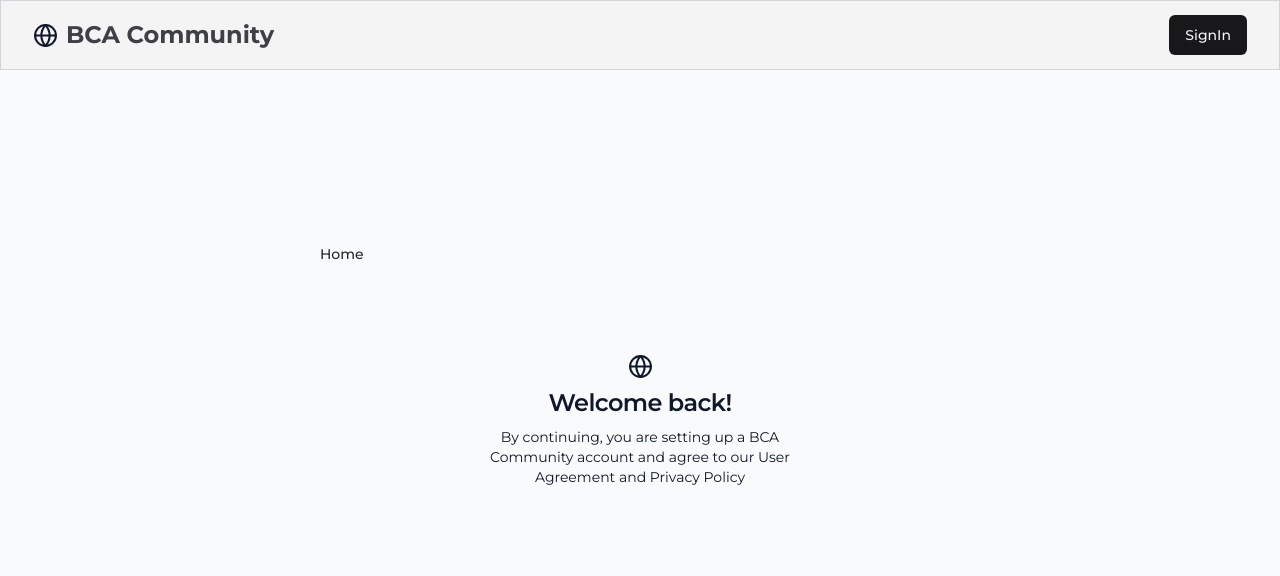
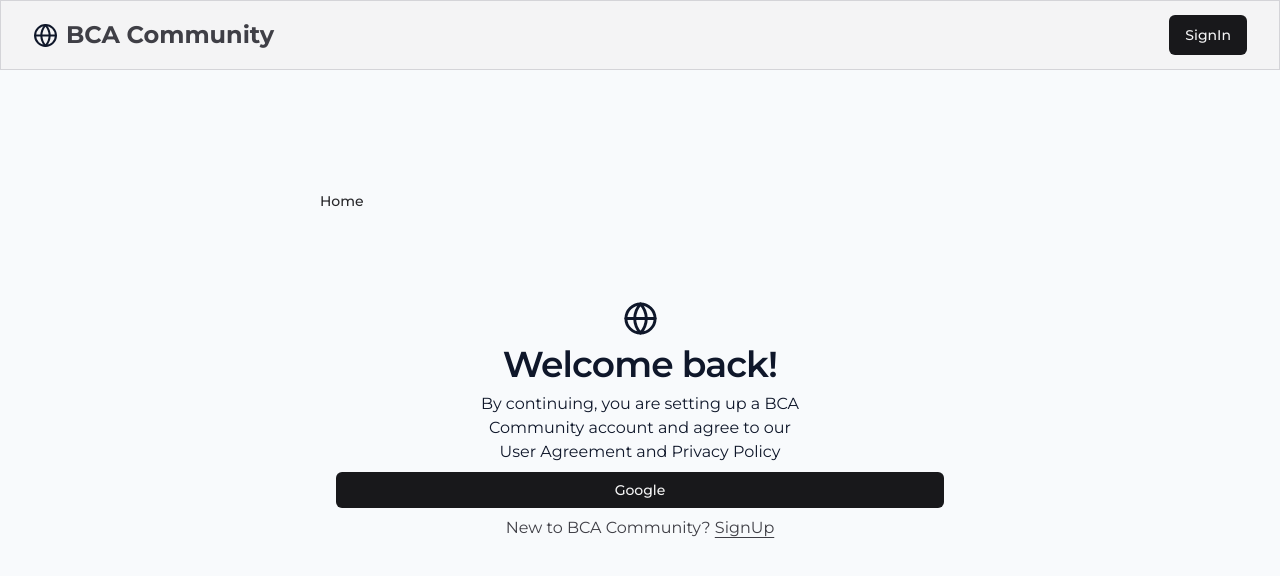
Before and after one commit to BharathxD/DevCircle, a Next.js app: page /signin in a window 1280 px wide. Shown: the top 576 px of the page. Built offline with nearby package versions, Linux system fonts and the light colour scheme.

Commit message:
Add tanstack query and configure linting

```diff
--- a/package.json
+++ b/package.json
@@ -30,7 +30,6 @@
     "@radix-ui/react-toast": "^1.1.4",
     "@tailwindcss/forms": "^0.5.3",
     "@tailwindcss/typography": "^0.5.9",
-    "@tanstack/react-query": "^4.29.11",
     "@types/node": "20.2.5",
     "@types/react": "18.2.7",
     "@types/react-dom": "18.2.4",
@@ -56,6 +55,7 @@
     "react-dropzone": "^14.2.3",
     "react-hook-form": "^7.44.2",
     "react-icons": "^4.9.0",
+    "react-query": "^3.39.3",
     "react-textarea-autosize": "^8.4.1",
     "server-only": "^0.0.1",
     "sharp": "^0.32.1",
@@ -67,7 +67,9 @@
     "zod": "^3.21.4"
   },
   "devDependencies": {
+    "@tanstack/eslint-plugin-query": "^4.29.9",
     "@types/editorjs__header": "^2.6.0",
-    "@types/lodash.debounce": "^4.0.7"
+    "@types/lodash.debounce": "^4.0.7",
+    "eslint-plugin-query": "^0.8.0"
   }
 }
--- a/src/app/layout.tsx
+++ b/src/app/layout.tsx
@@ -2,11 +2,13 @@
 import "./globals.css";
 import { Montserrat } from "next/font/google";
 import Navbar from "@/components/Navbar/Navbar";
+import siteConfig from "@/config";
+import RtkProvider from "@/providers/RtkProvider";
 
 const montserrat = Montserrat({ subsets: ["latin"] });
 
 export const metadata = {
-  title: "BCA Community",
+  title: siteConfig.siteName,
   description: "A community for all the BCA members, just like reddit!",
 };
 
@@ -26,7 +28,7 @@
       <body className="min-h-screen pt-[5rem] bg-slate-50 antialiased">
         <Navbar />
         <main className="container max-w-7xl mx-auto h-full pt-2">
-          {children}
+          <RtkProvider>{children}</RtkProvider>
         </main>
       </body>
     </html>
--- a/src/components/Auth/SignIn.tsx
+++ b/src/components/Auth/SignIn.tsx
@@ -1,14 +1,27 @@
+import siteConfig from "@/config";
+import Link from "next/link";
 import { FiGlobe } from "react-icons/fi";
+import UserAuthForm from "./UserAuthForm";
 
 const SignIn = () => {
   return (
     <div className="container mx-auto w-full flex flex-col justify-center space-y-6 sm:w-[400px">
       <div className="flex flex-col space-y-2 text-center">
-        <FiGlobe size={25} className="mx-auto" />
-        <h1 className="text-2xl font-semibold tracking-tight">Welcome back!</h1>
-        <p className="text-sm max-w-xs mx-auto">
-          By continuing, you are setting up a BCA Community account and agree to
-          our User Agreement and Privacy Policy
+        <FiGlobe size={35} className="mx-auto" />
+        <h1 className="text-4xl font-semibold tracking-tight">Welcome back!</h1>
+        <p className="max-w-xs mx-auto">
+          By continuing, you are setting up a {siteConfig.siteName} account and
+          agree to our User Agreement and Privacy Policy
+        </p>
+        <UserAuthForm />
+        <p className="px-8 text-center text-zinc-700">
+          New to {siteConfig.siteName}?{" "}
+          <Link
+            href="signup"
+            className="hover:text-zinc-800 underline underline-offset-4"
+          >
+            SignUp
+          </Link>
         </p>
       </div>
     </div>
--- /dev/null
+++ b/src/components/Auth/UserAuthForm.tsx
@@ -0,0 +1,19 @@
+"use client";
+
+import mergeClasses from "@/libs/mergeClasses";
+import { Button } from "../UI/Button";
+import { FC, HTMLAttributes, useState } from "react";
+
+interface UserAuthFormProps extends HTMLAttributes<HTMLDivElement> {}
+
+const UserAuthForm: FC<UserAuthFormProps> = ({ className, ...props }) => {
+  return (
+    <div className={mergeClasses("flex justify-center", className)} {...props}>
+      <Button size="sm" className="w-full">
+        Google
+      </Button>
+    </div>
+  );
+};
+
+export default UserAuthForm;
--- a/src/components/Navbar/Navbar.tsx
+++ b/src/components/Navbar/Navbar.tsx
@@ -1,6 +1,7 @@
 import Link from "next/link";
 import { FiGlobe } from "react-icons/fi";
 import { buttonVariants } from "../UI/Button";
+import siteConfig from "@/config";
 
 interface NavbarProps {}
 
@@ -11,7 +12,7 @@
         <Link href="/" className="flex gap-2 items-center">
           <FiGlobe size={25} />
           <p className="hidden text-zinc-700 text-2xl font-bold md:block">
-            BCA Community
+            {siteConfig.siteName}
           </p>
         </Link>
         <div>
--- /dev/null
+++ b/src/config/index.ts
@@ -0,0 +1,5 @@
+const siteConfig = {
+    siteName: "BCA Community"
+}
+
+export default siteConfig;
--- /dev/null
+++ b/src/providers/RtkProvider.tsx
@@ -0,0 +1,15 @@
+import { ReactNode } from "react";
+import { QueryClient, QueryClientProvider } from "@tanstack/react-query";
+
+interface RtkProviderProps {
+  children: ReactNode;
+}
+
+const RtkProvider = ({ children }: RtkProviderProps) => {
+  const queryClient = new QueryClient();
+  return (
+    <QueryClientProvider client={queryClient}>{children}</QueryClientProvider>
+  );
+};
+
+export default RtkProvider;
```
Also changed, not shown: .eslintrc.json, 1 other file (tests, documents, lock files or other folders).
